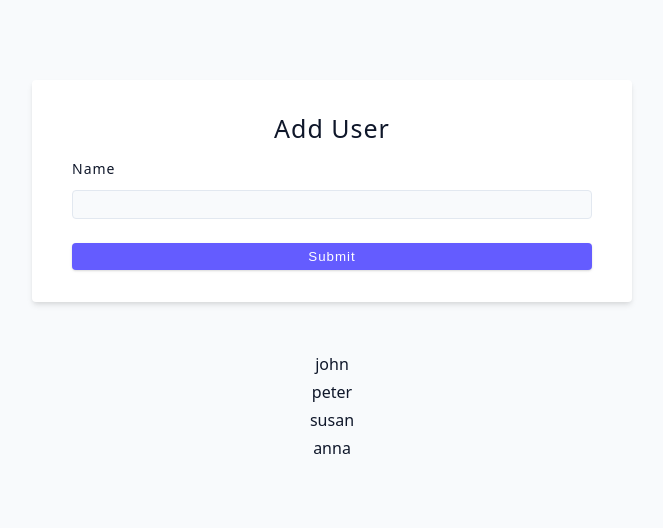
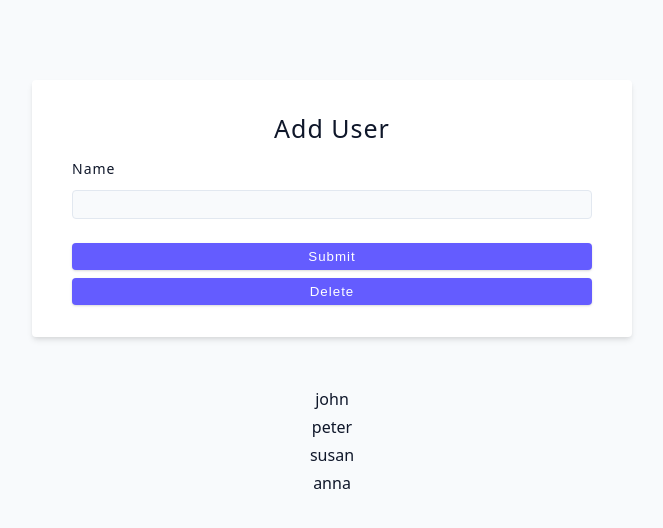
Before and after one commit to hAI-FA001/React--Learn, a React (Vite) app in the folder Advanced/: page / in a window 1280 px wide. Shown: the top 528 px of the page, without its empty margins (308-971 px from the left). Built offline with nearby package versions, Linux system fonts and the light colour scheme.

Commit message:
extra challenge: remove user

```diff
--- a/Advanced/src/tutorial/06-forms/starter/02-user-challenge.jsx
+++ b/Advanced/src/tutorial/06-forms/starter/02-user-challenge.jsx
@@ -33,6 +33,15 @@ const UserChallenge = () => {
         <button type="submit" className="btn btn-block">
           submit
         </button>
+        <button
+          type="button"
+          className="btn btn-block"
+          onClick={(e) => {
+            setPeople(people.filter((p) => p.name != name))
+          }}
+        >
+          delete
+        </button>
       </form>
       {people.map((p) => (
         <div key={p.id}>{p.name}</div>
```
